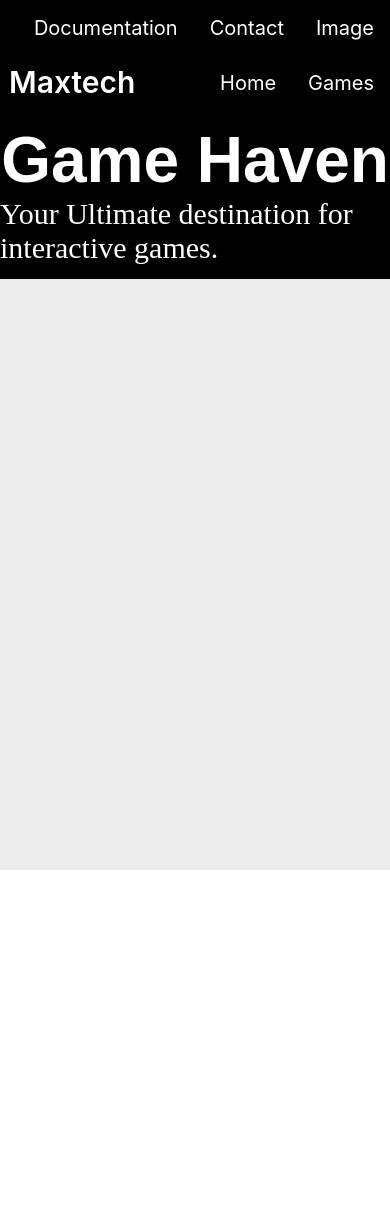
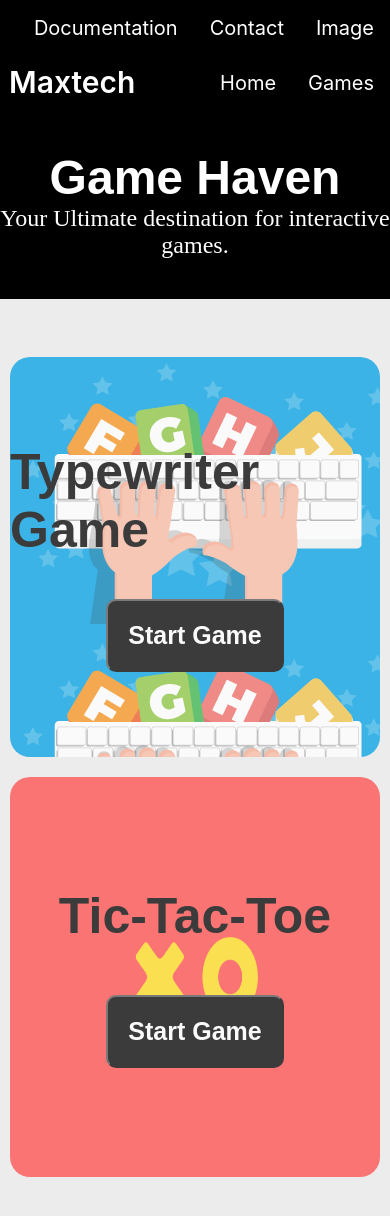
Before and after one commit to 277pawan/Maxtech, a React (Create React App) app: page /Games in a window 390 px wide. Shown: the top 1216 px of the page. Before the commit the page ends 870 px from the top, so only its background shows below. Built offline with nearby package versions, Linux system fonts and the light colour scheme; a web font is replaced by a local one.

Commit message:
games full

```diff
--- a/src/Components/Games/Games.css
+++ b/src/Components/Games/Games.css
@@ -4,7 +4,7 @@
     background-color: lightpink;
 }
 .gamefirstbox{
-    height: 20vh;
+    height: auto;
     width: 100%;
     background-color: rgb(0, 0, 0);
     display: flex;
@@ -18,14 +18,124 @@
     font-weight: 600;
     font-family:Arial, Helvetica, sans-serif;
     color: white;
+    text-align: center;
+    padding-top: 43px;
 }
 .gamefirstdesc{
     font-size: 30px;
     font-family: auto;
     color: white;
+    text-align: center;
+    padding-bottom: 43px;
 }
 .gamesecondbox{
-    height:70vh;
+    height:auto;
     width: 100%;
     background-color: rgb(236, 236, 236);
+    padding-top: 9.2em;
+    padding-bottom: 9em;
+    display: flex;
+    flex-direction: row;
+    flex-wrap: wrap;
+    justify-content:space-evenly;
+    align-items: center;
 }
+.gamesecondbox1{
+    height: 400px;
+    width: 500px;
+    background: url('../../Assets/typingimage.png');
+    background-repeat: round;
+    background-size: cover;
+    border-radius: 20px;
+    opacity: 0.75;
+    display: flex;
+    flex-direction: column;
+    justify-content:center;
+    align-items: center;
+}
+.gamesecondbox1 div{
+    font-size: 50px;
+    font-weight: 700;
+    font-family: Arial, Helvetica, sans-serif;
+    padding-bottom: 40px;
+}
+.gamesecondbox1 button{
+    border-radius: 10px;
+    padding: 20px;
+    font-size: 25px;
+    font-weight: 600;
+    background-color: rgb(0, 0, 0);
+    color: white;
+    cursor: pointer;
+}
+
+.gamesecondbox2{
+    height: 400px;
+    width: 500px;
+    background-color: royalblue;
+    background: url('../../Assets/tictactoe.png');
+    background-repeat: round;
+    background-size: cover;
+    border-radius: 20px;
+    opacity: 0.75;
+    display: flex;
+    flex-direction: column;
+    justify-content:center;
+    align-items: center;
+}
+.gamesecondbox2 div{
+    font-size: 50px;
+    font-weight: 700;
+    font-family: Arial, Helvetica, sans-serif;
+    padding-bottom: 50px;
+}
+.gamesecondbox2 button{
+    border-radius: 10px;
+    padding: 20px;
+    font-size: 25px;
+    font-weight: 600;
+    background-color: rgb(0, 0, 0);
+    color: white;
+    cursor: pointer;
+}
+@media screen and (max-width:768px){
+    .gamefirsttitle{
+        font-size: 3em;
+        font-weight: 600;
+        font-family:Arial, Helvetica, sans-serif;
+        color: white;
+        text-align: center;
+        padding-top: 40px;
+    }
+    .gamefirstdesc{
+        font-size: 24px;
+        font-family: auto;
+        color: white;
+        text-align: center;
+        padding-bottom: 40px;
+    }
+    .gamesecondbox{
+        height:auto;
+        width: 100%;
+        background-color: rgb(236, 236, 236);
+        padding-top: 3em;
+        padding-bottom: 3em;
+        display: flex;
+        flex-direction: row;
+        flex-wrap: wrap;
+        justify-content:space-evenly;
+        align-items: center;
+    }
+    .gamesecondbox1{
+        height: 400px;
+        width: 500px;
+        background: url('../../Assets/typingimage.png');
+        margin: 10px;
+    }
+    .gamesecondbox2{
+        height: 400px;
+        width: 500px;
+        background-color: royalblue;
+        margin: 10px;
+    }
+}
--- a/src/Components/Games/Games.jsx
+++ b/src/Components/Games/Games.jsx
@@ -9,7 +9,17 @@ function Games() {
           Your Ultimate destination for interactive games.
         </div>
       </div>
-      <div className="gamesecondbox"></div>
+      <div className="gamesecondbox">
+        <div className="gamesecondbox1">
+          <div>Typewriter Game</div>
+          <button>Start Game</button>
+        </div>
+        <div className="gamesecondbox2">
+          {" "}
+          <div>Tic-Tac-Toe</div>
+          <button>Start Game</button>
+        </div>
+      </div>
     </div>
   );
 }
```
Also changed, not shown: src/Assets/tictactoe.png (added), src/Assets/typingimage.png (added).
